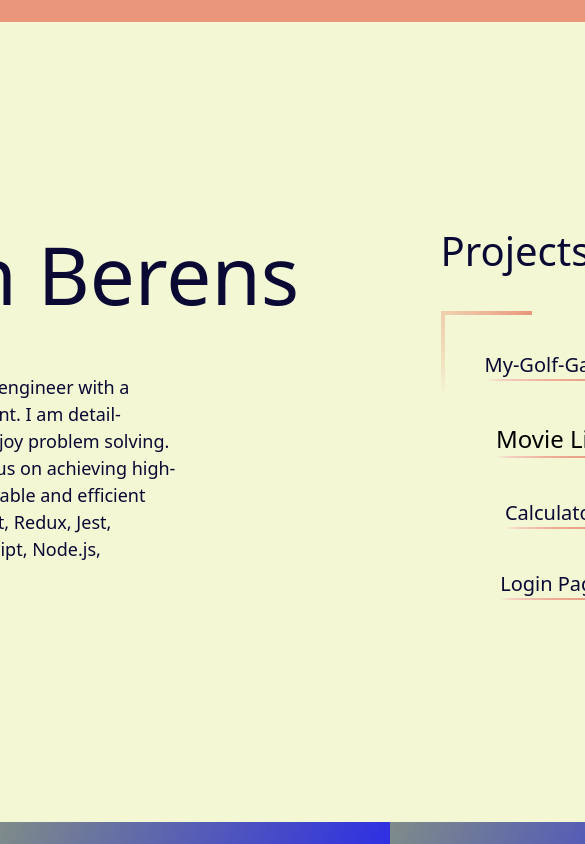
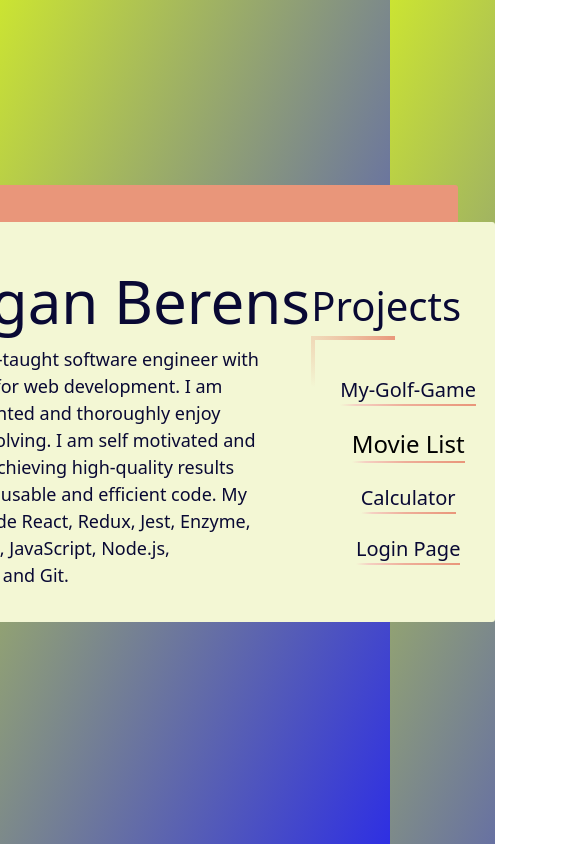
Before and after one commit to HoganBerens/hoganberens.github.io, a React (Create React App) app: page / in a window 390 px wide. Shown: the top 844 px of the page, 585 px wide, since content can reach past the window. Built offline with nearby package versions, Linux system fonts and the light colour scheme.

Commit message:
added media queries

```diff
--- a/src/components/portfolio/aboutMe.css
+++ b/src/components/portfolio/aboutMe.css
@@ -14,3 +14,24 @@
   flex-wrap: wrap;
   margin-bottom: 40px;
 }
+@media screen and (max-width: 1000px) {
+  .aboutMe-title {
+    font-size: 35px;
+    margin-bottom: 0px;
+  }
+  .aboutMe-content {
+    font-size: 18px;
+    max-width: 350px;
+    margin-bottom: 0px;
+  }
+}
+
+@media screen and (max-width: 1300px) {
+  .aboutMe-title {
+    font-size: 60px;
+  }
+  .aboutMe-wrapper {
+    justify-content: space-between;
+    flex: 1 1 auto;
+  }
+} ;
--- a/src/components/portfolio/dashboard.css
+++ b/src/components/portfolio/dashboard.css
@@ -74,3 +74,36 @@
   justify-content: space-around;
   align-items: center;
 }
+@media screen and (max-width: 1300px) {
+  .dashboard-box-wrapper {
+    max-width: 800px;
+    max-height: 600px;
+    min-width: 800px;
+    min-height: 600px;
+    justify-content: space-between;
+    flex: 1 1 auto;
+    padding: 25px;
+  }
+  .dashboard-background-box {
+    max-width: 800px;
+    max-height: 600px;
+    min-width: 800px;
+    min-height: 600px;
+  }
+}
+
+@media screen and (max-width: 1000px) {
+  .dashboard-box-wrapper {
+    max-width: 600px;
+    max-height: 400px;
+    min-width: 600px;
+    min-height: 400px;
+    padding: 15px;
+  }
+  .dashboard-background-box {
+    max-width: 600px;
+    max-height: 400px;
+    min-width: 600px;
+    min-height: 400px;
+  }
+}
--- a/src/components/portfolio/dashboard.js
+++ b/src/components/portfolio/dashboard.js
@@ -6,7 +6,7 @@ import "./dashboard.css";
 
 const Dashboard = () => {
   return (
-    <div className="dashboard-wrapper">
+    <div className="dashboard-wrapper container">
       <div className="dashboard-background-box" />
       <div className="dashboard-box-wrapper">
         <AboutMe />
--- a/src/components/portfolio/projects.css
+++ b/src/components/portfolio/projects.css
@@ -16,6 +16,8 @@
       #e9967a
     )
     1;
+}
+.projects-wrapper {
 }
 
 .projects-title {
@@ -38,3 +40,31 @@
   background-size: 100% 2px;
   background: linear-gradient();
 }
+@media screen and (max-width: 1000px) {
+  .projects-title {
+    font-size: 40px;
+    margin-bottom: 0;
+  }
+  .projects-wrapper {
+    display: flex;
+    flex-direction: column;
+    flex: 1 1 auto;
+    justify-content: space-between;
+  }
+  .projects {
+    margin: 20px 0 0 10px;
+  }
+  .projects-container {
+    font-size: 15px;
+    padding: 15px 0 0 0;
+  }
+}
+
+@media screen and (max-width: 1300px) {
+  .projects-wrapper {
+    padding-right: 15px;
+  }
+  .projects-container {
+    padding-left: 15px;
+  }
+} ;
```
